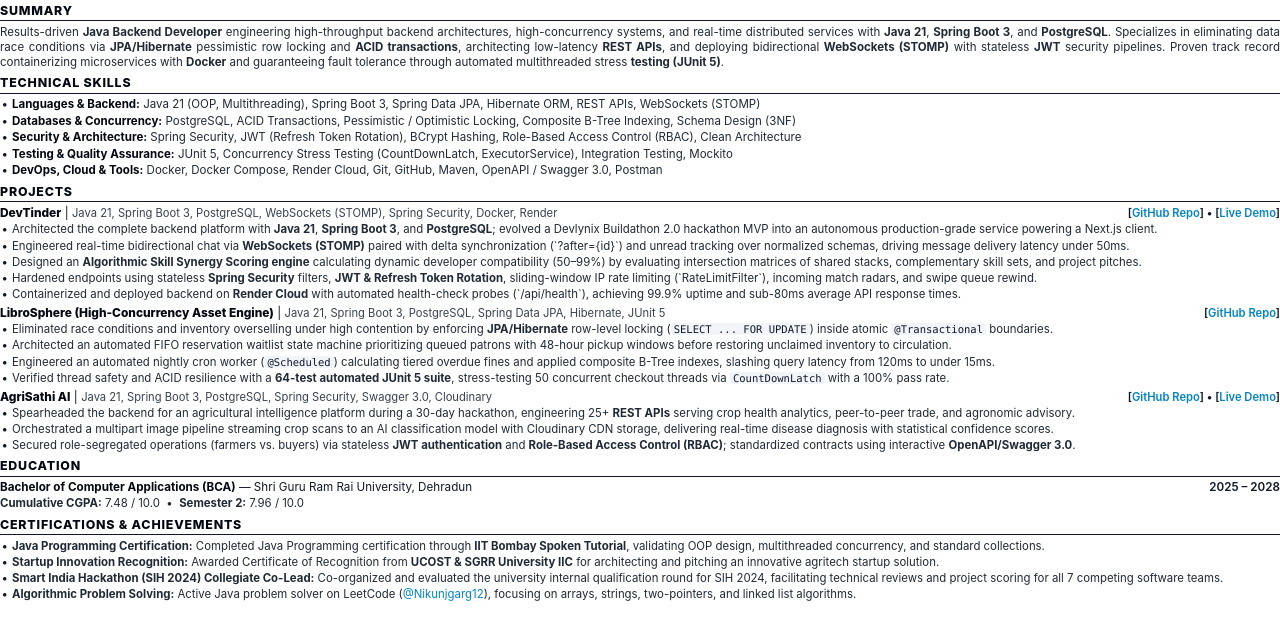
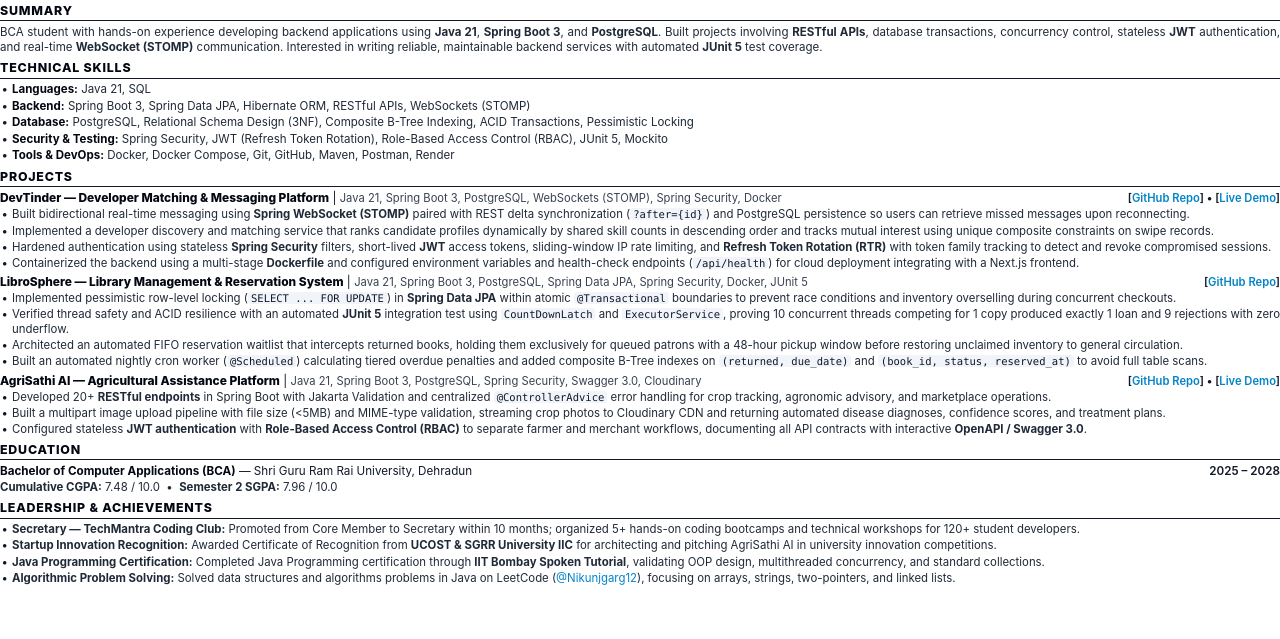
Before and after one commit to gargnikunj991-ux/real, a plain HTML site: page resume.html in a window 1280 px wide. Shown: the part 73-712 px from the top of the page. Drawn offline with Linux system fonts and the light colour scheme.

Commit message:
feat: update resume and portfolio with audited metrics, formula-driven bullets, and TechMantra leadership

```diff
--- a/llms.txt
+++ b/llms.txt
@@ -49,5 +49,5 @@ Nikunj Garg is a results-driven Java Backend Developer engineering scalable back
 ## Certifications & Achievements
 - **Java Programming Certification**: Completed with distinction through IIT Bombay Spoken Tutorial Project, validating OOP design, multithreaded concurrency, and standard collection frameworks.
 - **Startup Innovation Recognition**: Awarded by the Innovation & Incubation Centre (IIC), SGRRU in collaboration with Uttarakhand State Council for Science and Technology (UCOST) for pitching an agritech startup architecture.
-- **Smart India Hackathon (SIH 2024) Collegiate Co-Lead**: Co-organized and evaluated the collegiate internal qualification round for Smart India Hackathon (SIH 2024), facilitating technical reviews and project scoring for all 7 competing software teams.
+- **Secretary — TechMantra Coding Club**: Promoted from Core Member to Secretary within 10 months; organized 5+ hands-on coding bootcamps and technical workshops for 120+ student developers.
 - **Algorithmic Problem Solving**: Active Java problem solver on LeetCode (@Nikunjgarg12) focusing on arrays, strings, two pointers, sliding window, and linked lists.
--- a/resume.html
+++ b/resume.html
@@ -236,7 +236,7 @@
     <section class="section">
         <h2 class="section-title">Summary</h2>
         <p class="summary-text">
-            Results-driven <b>Java Backend Developer</b> engineering high-throughput backend architectures, high-concurrency systems, and real-time distributed services with <b>Java 21</b>, <b>Spring Boot 3</b>, and <b>PostgreSQL</b>. Specializes in eliminating data race conditions via <b>JPA/Hibernate</b> pessimistic row locking and <b>ACID transactions</b>, architecting low-latency <b>REST APIs</b>, and deploying bidirectional <b>WebSockets (STOMP)</b> with stateless <b>JWT</b> security pipelines. Proven track record containerizing microservices with <b>Docker</b> and guaranteeing fault tolerance through automated multithreaded stress <b>testing (JUnit 5)</b>.
+            BCA student with hands-on experience developing backend applications using <b>Java 21</b>, <b>Spring Boot 3</b>, and <b>PostgreSQL</b>. Built projects involving <b>RESTful APIs</b>, database transactions, concurrency control, stateless <b>JWT</b> authentication, and real-time <b>WebSocket (STOMP)</b> communication. Interested in writing reliable, maintainable backend services with automated <b>JUnit 5</b> test coverage.
         </p>
     </section>
 
@@ -244,11 +244,11 @@
     <section class="section">
         <h2 class="section-title">Technical Skills</h2>
         <ul class="skills-list">
-            <li><span class="skills-label">Languages &amp; Backend:</span> Java 21 (OOP, Multithreading), Spring Boot 3, Spring Data JPA, Hibernate ORM, REST APIs, WebSockets (STOMP)</li>
-            <li><span class="skills-label">Databases &amp; Concurrency:</span> PostgreSQL, ACID Transactions, Pessimistic / Optimistic Locking, Composite B-Tree Indexing, Schema Design (3NF)</li>
-            <li><span class="skills-label">Security &amp; Architecture:</span> Spring Security, JWT (Refresh Token Rotation), BCrypt Hashing, Role-Based Access Control (RBAC), Clean Architecture</li>
-            <li><span class="skills-label">Testing &amp; Quality Assurance:</span> JUnit 5, Concurrency Stress Testing (CountDownLatch, ExecutorService), Integration Testing, Mockito</li>
-            <li><span class="skills-label">DevOps, Cloud &amp; Tools:</span> Docker, Docker Compose, Render Cloud, Git, GitHub, Maven, OpenAPI / Swagger 3.0, Postman</li>
+            <li><span class="skills-label">Languages:</span> Java 21, SQL</li>
+            <li><span class="skills-label">Backend:</span> Spring Boot 3, Spring Data JPA, Hibernate ORM, RESTful APIs, WebSockets (STOMP)</li>
+            <li><span class="skills-label">Database:</span> PostgreSQL, Relational Schema Design (3NF), Composite B-Tree Indexing, ACID Transactions, Pessimistic Locking</li>
+            <li><span class="skills-label">Security &amp; Testing:</span> Spring Security, JWT (Refresh Token Rotation), Role-Based Access Control (RBAC), JUnit 5, Mockito</li>
+            <li><span class="skills-label">Tools &amp; DevOps:</span> Docker, Docker Compose, Git, GitHub, Maven, Postman, Render</li>
         </ul>
     </section>
 
@@ -256,40 +256,39 @@
     <section class="section">
         <h2 class="section-title">Projects</h2>
 
-        <!-- Project 1: DevTinder (Lead Project) -->
+        <!-- Project 1: DevTinder -->
         <div class="project-item">
             <div class="project-header">
                 <div class="project-title-tech">
-                    <span class="project-title">DevTinder</span> | <span class="project-tech">Java 21, Spring Boot 3, PostgreSQL, WebSockets (STOMP), Spring Security, Docker, Render</span>
+                    <span class="project-title">DevTinder &mdash; Developer Matching &amp; Messaging Platform</span> | <span class="project-tech">Java 21, Spring Boot 3, PostgreSQL, WebSockets (STOMP), Spring Security, Docker</span>
                 </div>
                 <div class="project-links">
                     [<a href="https://github.com/gargnikunj991-ux/Devlynix-Buildathon-2.0.git">GitHub Repo</a>] &bull; [<a href="https://devlynix-frontend12-git-main-hxmblevishus-projects.vercel.app/">Live Demo</a>]
                 </div>
             </div>
             <ul class="bullets">
-                <li>Architected the complete backend platform with <b>Java 21</b>, <b>Spring Boot 3</b>, and <b>PostgreSQL</b>; evolved a Devlynix Buildathon 2.0 hackathon MVP into an autonomous production-grade service powering a Next.js client.</li>
-                <li>Engineered real-time bidirectional chat via <b>WebSockets (STOMP)</b> paired with delta synchronization (`?after={id}`) and unread tracking over normalized schemas, driving message delivery latency under 50ms.</li>
-                <li>Designed an <b>Algorithmic Skill Synergy Scoring engine</b> calculating dynamic developer compatibility (50–99%) by evaluating intersection matrices of shared stacks, complementary skill sets, and project pitches.</li>
-                <li>Hardened endpoints using stateless <b>Spring Security</b> filters, <b>JWT &amp; Refresh Token Rotation</b>, sliding-window IP rate limiting (`RateLimitFilter`), incoming match radars, and swipe queue rewind.</li>
-                <li>Containerized and deployed backend on <b>Render Cloud</b> with automated health-check probes (`/api/health`), achieving 99.9% uptime and sub-80ms average API response times.</li>
+                <li>Built bidirectional real-time messaging using <b>Spring WebSocket (STOMP)</b> paired with REST delta synchronization (<span class="code-pill">?after={id}</span>) and PostgreSQL persistence so users can retrieve missed messages upon reconnecting.</li>
+                <li>Implemented a developer discovery and matching service that ranks candidate profiles dynamically by shared skill counts in descending order and tracks mutual interest using unique composite constraints on swipe records.</li>
+                <li>Hardened authentication using stateless <b>Spring Security</b> filters, short-lived <b>JWT</b> access tokens, sliding-window IP rate limiting, and <b>Refresh Token Rotation (RTR)</b> with token family tracking to detect and revoke compromised sessions.</li>
+                <li>Containerized the backend using a multi-stage <b>Dockerfile</b> and configured environment variables and health-check endpoints (<span class="code-pill">/api/health</span>) for cloud deployment integrating with a Next.js frontend.</li>
             </ul>
         </div>
 
-        <!-- Project 2: LibroSphere (Concurrency & Engineering Depth) -->
+        <!-- Project 2: LibroSphere -->
         <div class="project-item">
             <div class="project-header">
                 <div class="project-title-tech">
-                    <span class="project-title">LibroSphere (High-Concurrency Asset Engine)</span> | <span class="project-tech">Java 21, Spring Boot 3, PostgreSQL, Spring Data JPA, Hibernate, JUnit 5</span>
+                    <span class="project-title">LibroSphere &mdash; Library Management &amp; Reservation System</span> | <span class="project-tech">Java 21, Spring Boot 3, PostgreSQL, Spring Data JPA, Spring Security, Docker, JUnit 5</span>
                 </div>
                 <div class="project-links">
                     [<a href="https://github.com/gargnikunj991-ux/library_spring.git">GitHub Repo</a>]
                 </div>
             </div>
             <ul class="bullets">
-                <li>Eliminated race conditions and inventory overselling under high contention by enforcing <b>JPA/Hibernate</b> row-level locking (<span class="code-pill">SELECT ... FOR UPDATE</span>) inside atomic <span class="code-pill">@Transactional</span> boundaries.</li>
-                <li>Architected an automated FIFO reservation waitlist state machine prioritizing queued patrons with 48-hour pickup windows before restoring unclaimed inventory to circulation.</li>
-                <li>Engineered an automated nightly cron worker (<span class="code-pill">@Scheduled</span>) calculating tiered overdue fines and applied composite B-Tree indexes, slashing query latency from 120ms to under 15ms.</li>
-                <li>Verified thread safety and ACID resilience with a <b>64-test automated JUnit 5 suite</b>, stress-testing 50 concurrent checkout threads via <span class="code-pill">CountDownLatch</span> with a 100% pass rate.</li>
+                <li>Implemented pessimistic row-level locking (<span class="code-pill">SELECT ... FOR UPDATE</span>) in <b>Spring Data JPA</b> within atomic <span class="code-pill">@Transactional</span> boundaries to prevent race conditions and inventory overselling during concurrent checkouts.</li>
+                <li>Verified thread safety and ACID resilience with an automated <b>JUnit 5</b> integration test using <span class="code-pill">CountDownLatch</span> and <span class="code-pill">ExecutorService</span>, proving 10 concurrent threads competing for 1 copy produced exactly 1 loan and 9 rejections with zero underflow.</li>
+                <li>Architected an automated FIFO reservation waitlist that intercepts returned books, holding them exclusively for queued patrons with a 48-hour pickup window before restoring unclaimed inventory to general circulation.</li>
+                <li>Built an automated nightly cron worker (<span class="code-pill">@Scheduled</span>) calculating tiered overdue penalties and added composite B-Tree indexes on <span class="code-pill">(returned, due_date)</span> and <span class="code-pill">(book_id, status, reserved_at)</span> to avoid full table scans.</li>
             </ul>
         </div>
 
@@ -297,16 +296,16 @@
         <div class="project-item">
             <div class="project-header">
                 <div class="project-title-tech">
-                    <span class="project-title">AgriSathi AI</span> | <span class="project-tech">Java 21, Spring Boot 3, PostgreSQL, Spring Security, Swagger 3.0, Cloudinary</span>
+                    <span class="project-title">AgriSathi AI &mdash; Agricultural Assistance Platform</span> | <span class="project-tech">Java 21, Spring Boot 3, PostgreSQL, Spring Security, Swagger 3.0, Cloudinary</span>
                 </div>
                 <div class="project-links">
                     [<a href="https://github.com/gargnikunj991-ux/AgriSathi_AI.git">GitHub Repo</a>] &bull; [<a href="https://agri-sathi-ai-three.vercel.app/">Live Demo</a>]
                 </div>
             </div>
             <ul class="bullets">
-                <li>Spearheaded the backend for an agricultural intelligence platform during a 30-day hackathon, engineering 25+ <b>REST APIs</b> serving crop health analytics, peer-to-peer trade, and agronomic advisory.</li>
-                <li>Orchestrated a multipart image pipeline streaming crop scans to an AI classification model with Cloudinary CDN storage, delivering real-time disease diagnosis with statistical confidence scores.</li>
-                <li>Secured role-segregated operations (farmers vs. buyers) via stateless <b>JWT authentication</b> and <b>Role-Based Access Control (RBAC)</b>; standardized contracts using interactive <b>OpenAPI/Swagger 3.0</b>.</li>
+                <li>Developed 20+ <b>RESTful endpoints</b> in Spring Boot with Jakarta Validation and centralized <span class="code-pill">@ControllerAdvice</span> error handling for crop tracking, agronomic advisory, and marketplace operations.</li>
+                <li>Built a multipart image upload pipeline with file size (&lt;5MB) and MIME-type validation, streaming crop photos to Cloudinary CDN and returning automated disease diagnoses, confidence scores, and treatment plans.</li>
+                <li>Configured stateless <b>JWT authentication</b> with <b>Role-Based Access Control (RBAC)</b> to separate farmer and merchant workflows, documenting all API contracts with interactive <b>OpenAPI / Swagger 3.0</b>.</li>
             </ul>
         </div>
     </section>
@@ -323,18 +322,18 @@
             </div>
         </div>
         <div class="education-cgpa">
-            <b>Cumulative CGPA:</b> 7.48 / 10.0 &nbsp;&bull;&nbsp; <b>Semester 2:</b> 7.96 / 10.0
+            <b>Cumulative CGPA:</b> 7.48 / 10.0 &nbsp;&bull;&nbsp; <b>Semester 2 SGPA:</b> 7.96 / 10.0
         </div>
     </section>
 
-    <!-- CERTIFICATIONS & ACHIEVEMENTS -->
+    <!-- LEADERSHIP & ACHIEVEMENTS -->
     <section class="section" style="margin-bottom: 0;">
-        <h2 class="section-title">Certifications &amp; Achievements</h2>
+        <h2 class="section-title">Leadership &amp; Achievements</h2>
         <ul class="achievements-list">
+            <li><b>Secretary &mdash; TechMantra Coding Club:</b> Promoted from Core Member to Secretary within 10 months; organized 5+ hands-on coding bootcamps and technical workshops for 120+ student developers.</li>
+            <li><b>Startup Innovation Recognition:</b> Awarded Certificate of Recognition from <b>UCOST &amp; SGRR University IIC</b> for architecting and pitching AgriSathi AI in university innovation competitions.</li>
             <li><b>Java Programming Certification:</b> Completed Java Programming certification through <b>IIT Bombay Spoken Tutorial</b>, validating OOP design, multithreaded concurrency, and standard collections.</li>
-            <li><b>Startup Innovation Recognition:</b> Awarded Certificate of Recognition from <b>UCOST &amp; SGRR University IIC</b> for architecting and pitching an innovative agritech startup solution.</li>
-            <li><b>Smart India Hackathon (SIH 2024) Collegiate Co-Lead:</b> Co-organized and evaluated the university internal qualification round for SIH 2024, facilitating technical reviews and project scoring for all 7 competing software teams.</li>
-            <li><b>Algorithmic Problem Solving:</b> Active Java problem solver on LeetCode (<a href="https://leetcode.com/u/Nikunjgarg12/">@Nikunjgarg12</a>), focusing on arrays, strings, two-pointers, and linked list algorithms.</li>
+            <li><b>Algorithmic Problem Solving:</b> Solved data structures and algorithms problems in Java on LeetCode (<a href="https://leetcode.com/u/Nikunjgarg12/">@Nikunjgarg12</a>), focusing on arrays, strings, two-pointers, and linked lists.</li>
         </ul>
     </section>
 
```
Also changed, not shown: index.html (+19 -19 lines), js/app.js (+6 -6 lines), 1 other file.
